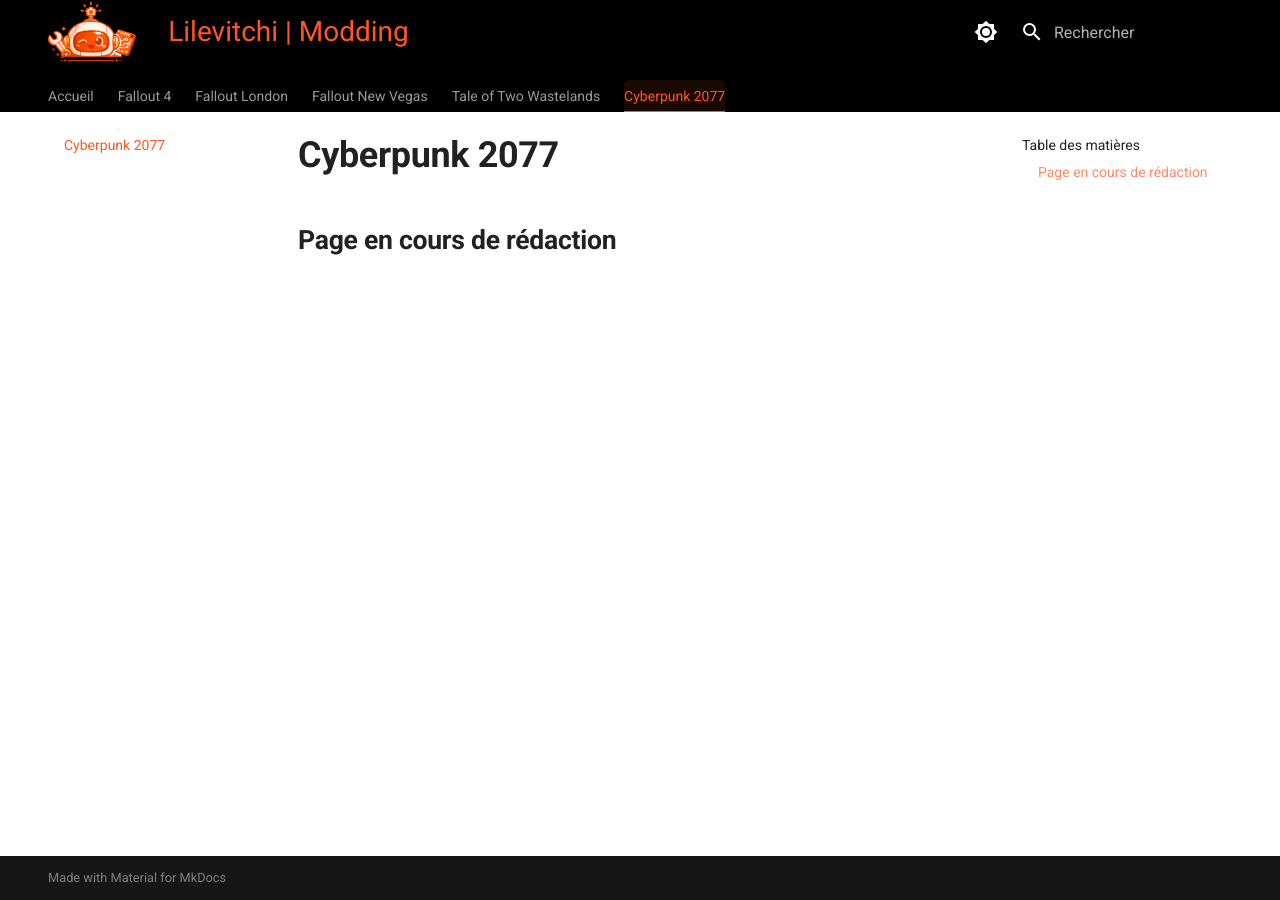
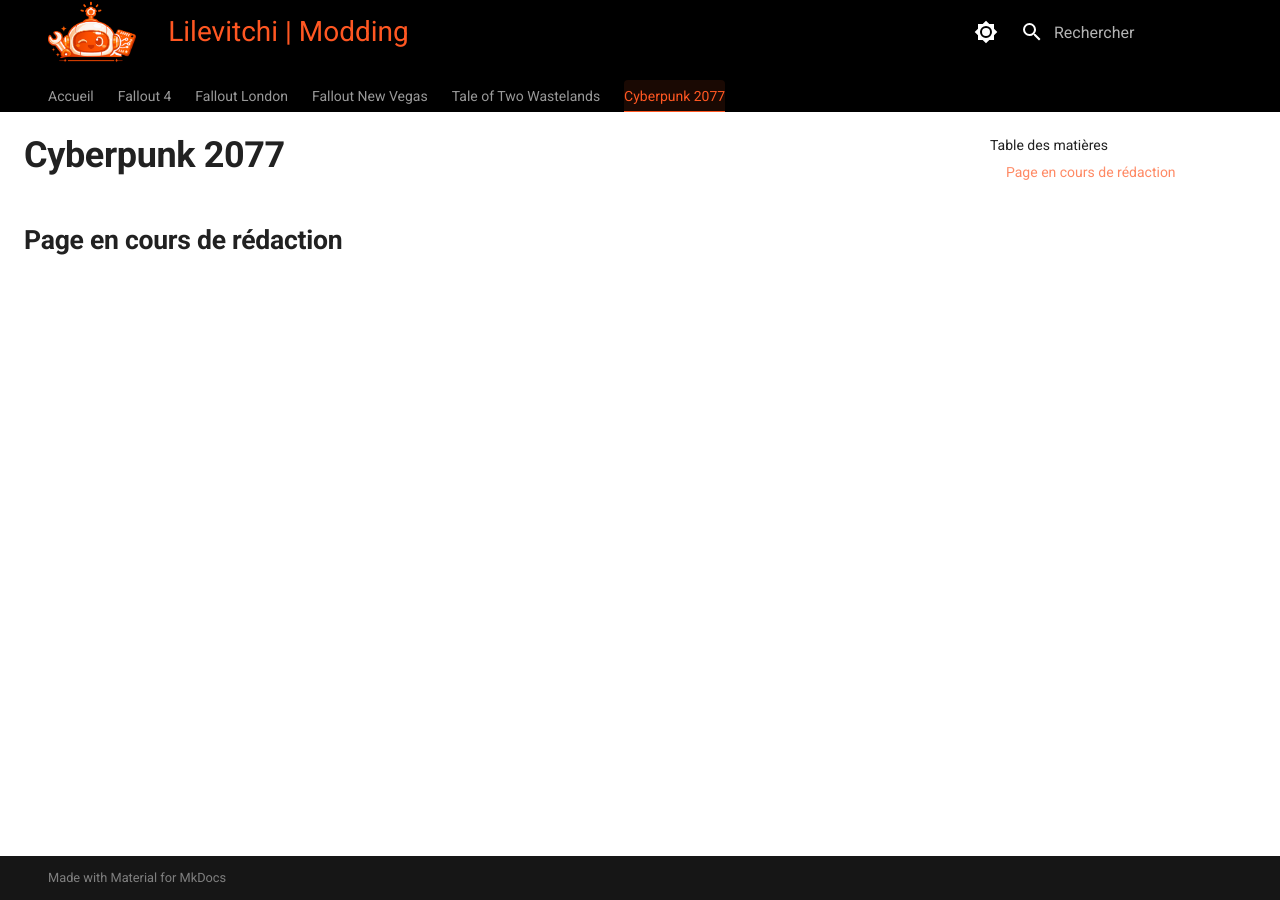
Before and after one commit to Lilevitchi/lilevitchi.github.io, an MkDocs documentation site: the page built from docs/cyberpunk/index.md, in a window 1280 px wide. Built offline with MkDocs 1.6.1 and Material for MkDocs 9.7.7, drawn with Linux system fonts in a browser that asks for light colours.

Commit message:
Update extra.css

```diff
--- a/docs/stylesheets/extra.css
+++ b/docs/stylesheets/extra.css
@@ -16,7 +16,7 @@
 .md-tabs__item--active .md-tabs__link { color: #ff5722 !important; opacity: 1 !important; background-color: rgba(255, 87, 34, 0.1) !important; border-bottom: 3px solid #ff5722 !important; }
 
 /* --- 3. TEXTE, LIENS & TITRES --- */
-.md-main__inner, .md-content { margin-top: 0 !important; }
+.md-main__inner, .md-content { margin-top: 0 !important; margin-left: 0 !important; }
 .md-typeset { font-size: 0.85rem !important; }
 .md-typeset h1, .md-typeset h2, .md-typeset h3 { color: var(--md-default-fg-color) !important; opacity: 1 !important; font-weight: 700; }
 .md-typeset h1:first-child { margin-top: 0 !important; padding-top: 0 !important; }
@@ -60,6 +60,10 @@
 }
 
 /* --- 7. GRILLE DES JEUX (HUB) --- */
+[data-md-color-scheme] .md-sidebar--primary {
+    display: none;
+}
+
 .game-grid {
     display: grid;
     grid-template-columns: repeat(auto-fit, minmax(240px, 1fr)); /* Réduit de 280px à 240px */
```
